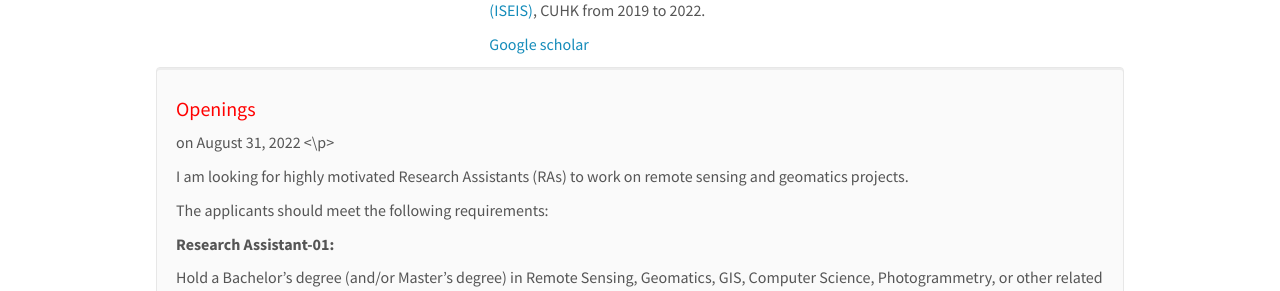
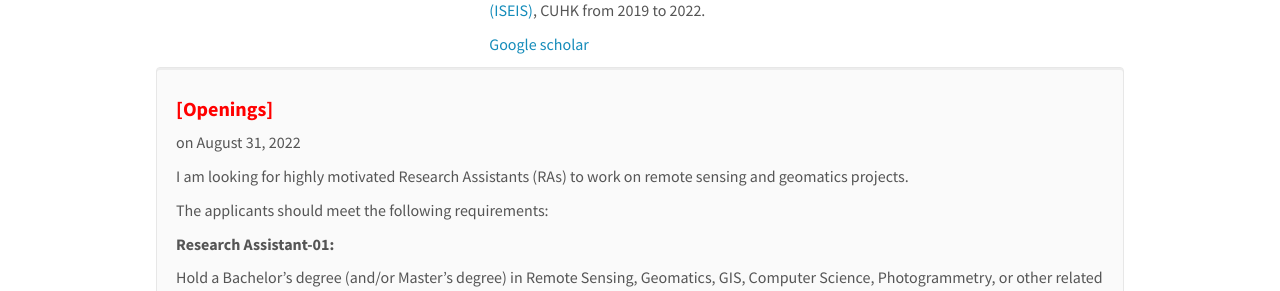
Before and after one commit to guoqiangshi/guoqiangshi.github.io, a Jekyll site: the page index.html, which Jekyll copies as it is, in a window 1280 px wide and 1138 px high. Shown: the part 422-713 px from the top of the window. Built offline with Jekyll 4.4.1, drawn with Linux system fonts in a browser that asks for light colours; nearby versions of some CDN libraries; library files that are not in the unit come from our copies.

Commit message:
Update index.html

```diff
--- a/index.html
+++ b/index.html
@@ -78,10 +78,10 @@
   <div id="newsid" class="col-sm-12" >
 
 <div class="well">
-<h4><span style="color: #ff0000">Openings<span style="color: #333333"></h4>
+<h4><span style="color: #ff0000"><b>[Openings]</b><span style="color: #333333"></h4>
 
 
- <p>on August 31, 2022 <\p>
+ <p>on August 31, 2022 </p>
 
 <p>I am looking for highly motivated Research Assistants (RAs) to work on remote sensing and geomatics projects.</p>
 <p>The applicants should meet the following requirements:</p>
```
